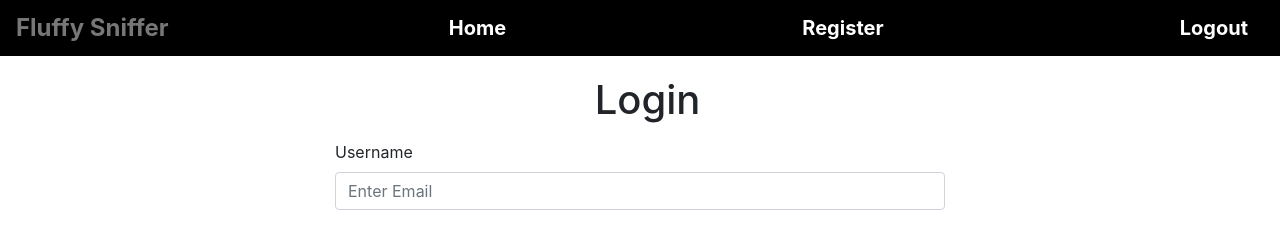
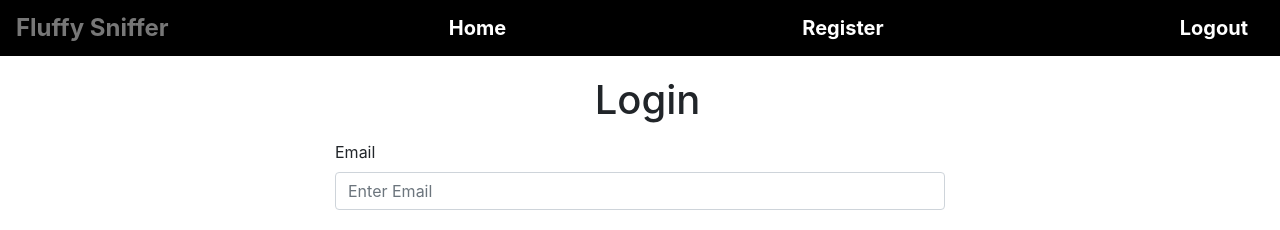
Before and after one commit to novakjason/fluffy-sniffer, a React (Create React App) app in the folder client/: page / in a window 1280 px wide. Shown: the top 230 px of the page. Built offline with nearby package versions, Linux system fonts and the light colour scheme.

Commit message:
updated input to capture email for state

```diff
--- a/client/src/pages/Login.js
+++ b/client/src/pages/Login.js
@@ -8,7 +8,7 @@ import API from "../utils/API";
 class Login extends React.Component {
 
     state = {
-        username: "",
+        email: "",
         password: "",
         loaded: false
     }
@@ -40,16 +40,15 @@ class Login extends React.Component {
 
     handleLoginAttempt = (event) => {
         event.preventDefault();
-        if (!this.state.username || !this.state.password) {
+        if (!this.state.email || !this.state.password) {
             return;
         }
         API.userLogin({
-            username: this.state.username,
+            email: this.state.email,
             password: this.state.password
         }).then(data => {
             console.log(data);
             if (data.status === 200) {
-                console.log(data);
                 this.setState({
                     loggedIn: true
                 })
@@ -91,13 +90,13 @@ class Login extends React.Component {
                 <Row className="max-width: 900px; margin:auto;">
                     <Col size="md-3" />
                     <Col size="md-6">
-                        <h1 className="text-center mb-3" style={{marginTop:20}}><i className="fas fa-sign-in-alt" style={{marginRight: "15px"}}></i>Login</h1>
+                        <h1 className="text-center mb-3" style={{ marginTop: 20 }}><i className="fas fa-sign-in-alt" style={{ marginRight: "15px" }}></i>Login</h1>
                         <form className="login">
                             <Input
                                 type="input"
-                                id="username-input"
-                                label="Username"
-                                name="username"
+                                id="email-input"
+                                label="Email"
+                                name="email"
                                 className="form-control"
                                 onChange={this.handleInputChange}
                                 placeholder="Enter Email"
```
Also changed, not shown: 1 other file (tests, documents, lock files or other folders).
